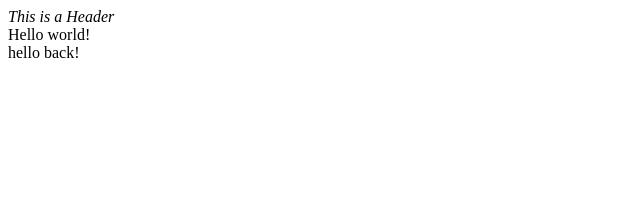
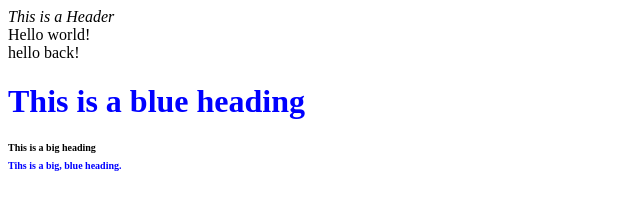
Before and after one commit to GrantRVD/SWC-D3-Lessons, a plain HTML site: page index.html in a window 1280 px wide. Shown: the whole page, without its empty margins (0-640 px from the left). Drawn offline with Linux system fonts and the light colour scheme.

Commit message:
Added h1 tags with style attributes. Not exactly clear where these headings were intended to be put, so just inserted them below previously made divs.

```diff
--- a/index.html
+++ b/index.html
@@ -6,5 +6,11 @@
 <body>
 	<div>Hello world!</div>
 	<div>hello back!</div>
+
+	<h1 style="color:blue">This is a blue heading</h1>
+
+	<h1 style="font-size: 10px">This is a big heading</h1>
+
+	<h1 style="font-size: 10px; color: blue">Tihs is a big, blue heading.</h1>
 </body>
 </html>
```
